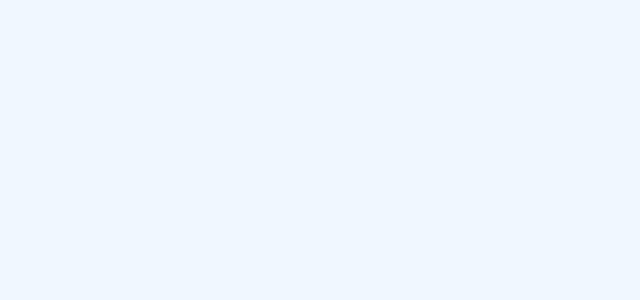
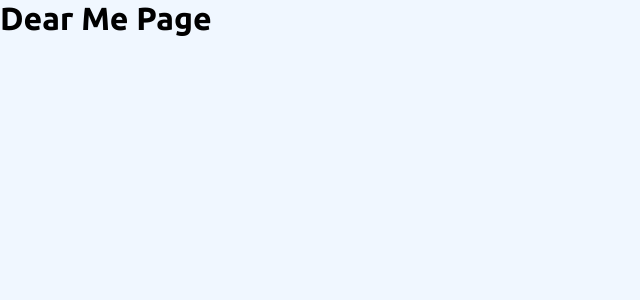
Before and after one commit to alexandrehcr/proj-aui-ispg-25, a React (Vite) app in the folder frontend/: page /feed in a window 1280 px wide. Before the commit this address had no page. Shown: the top 300 px of the page, without its empty margins (0-640 px from the left). Built offline with nearby package versions, Linux system fonts and the light colour scheme.

Commit message:
Added Dearme page and route, updated Auth page to use useNavigate hook

```diff
--- a/frontend/src/App.jsx
+++ b/frontend/src/App.jsx
@@ -1,6 +1,7 @@
 import { BrowserRouter, Routes, Route } from 'react-router-dom';
 import LandingPage from './pages/Landing/LandingPage';
 import Auth from './pages/Auth/Auth';
+import Dearme from './pages/Feed/DearMe'
 
 function App() {
   return (
@@ -11,6 +12,7 @@ function App() {
 
         {/* Rota de Autenticação - Recomendado usar minúsculas */}
         <Route path="/auth" element={<Auth />} />
+        <Route path="/feed" element={<Dearme />} />
       </Routes>
     </BrowserRouter>
   );
--- a/frontend/src/pages/Auth/Auth.jsx
+++ b/frontend/src/pages/Auth/Auth.jsx
@@ -1,9 +1,9 @@
 import React, { useState } from "react";
 import axios from 'axios';
 import "./style.css";
-
+import { useNavigate } from "react-router-dom";
 function Auth() {
-
+    // register
     const [user, setUser] = useState("");
     const [regmail, setRegmail] = useState("");
     const [regPass, setRegPass] = useState("");
@@ -34,10 +34,11 @@ function Auth() {
             alert("Erro ao registar: " + (error.response?.data?.message || "Servidor offline"));
         }
     };
-
+    // login
     const [userName, setUsername] = useState("");
     const [login, setLogin] = useState("");
     const [pass, setPass] = useState("");
+    const navigate = useNavigate();
 
     const submitlogin = async (e) => {
         e.preventDefault();
@@ -56,6 +57,9 @@ function Auth() {
             console.log("Sucesso:", response.data);
             alert("Login efetuado com sucesso!");
 
+            navigate("/feed");
+            console.log("erro ao entrar no dearme")
+
             setUsername("");
             setLogin("");
             setPass("");
@@ -65,6 +69,7 @@ function Auth() {
             alert("Erro ao fazer login: " + (error.response?.data?.message || "Servidor offline"));
         }
     };
+
 
 
     return (
--- /dev/null
+++ b/frontend/src/pages/Feed/DearMe.jsx
@@ -0,0 +1,10 @@
+import React from "react";
+export default DearMe;
+
+function DearMe() {
+    return (
+        <div>
+            <h1>Dear Me Page</h1>
+        </div>
+    );
+}
```
